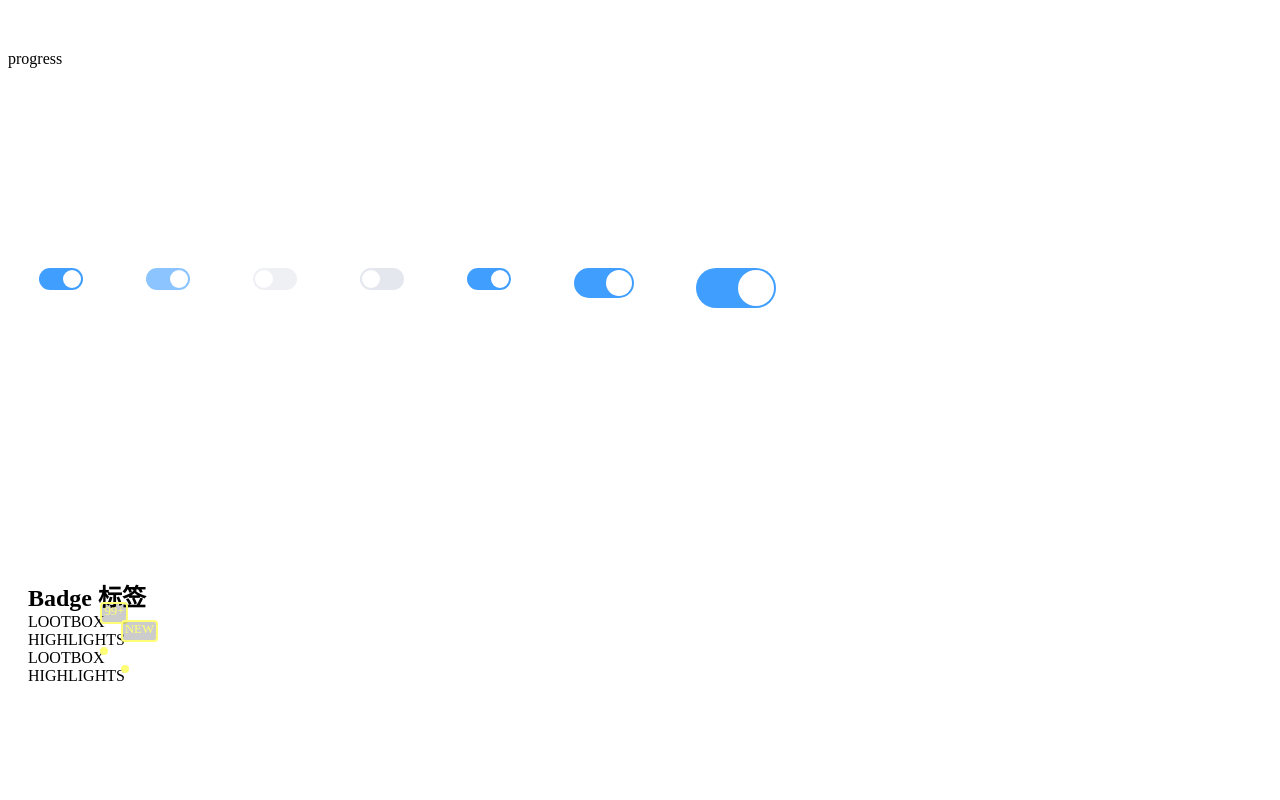
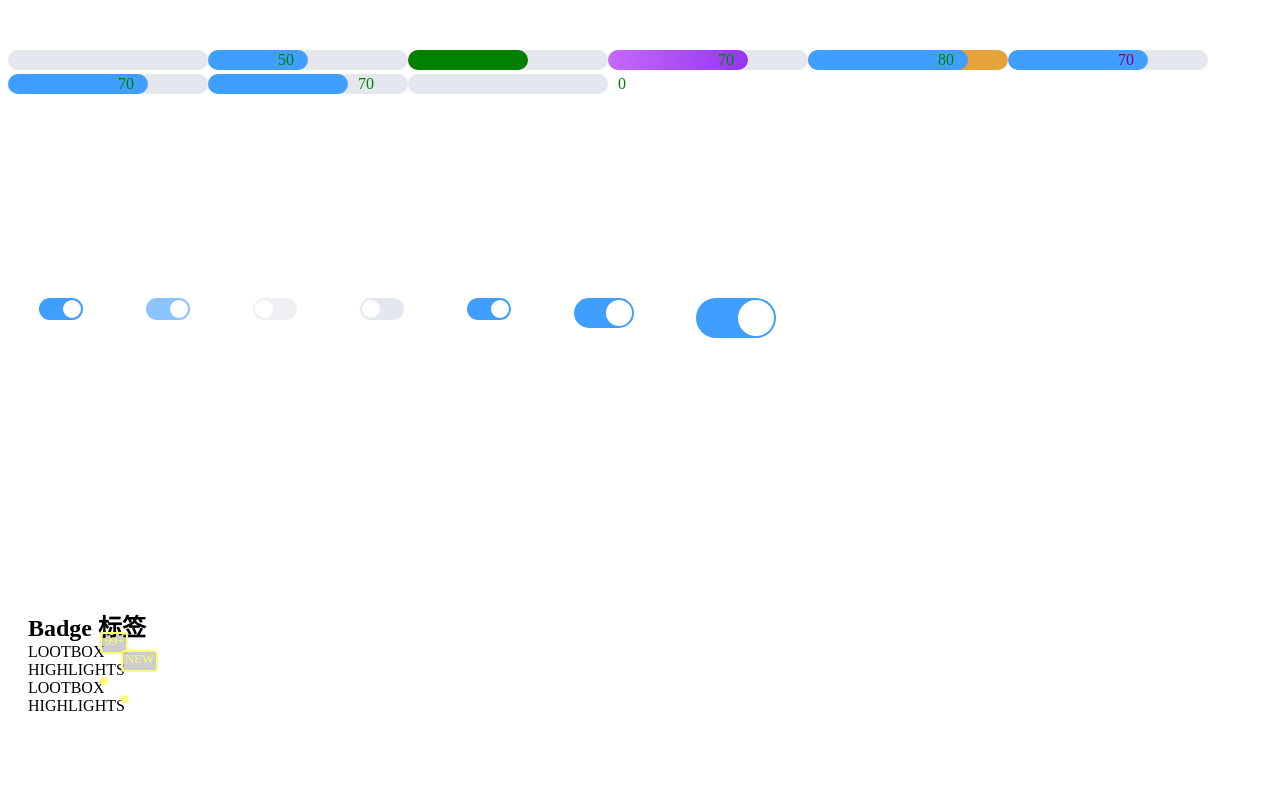
Before and after one commit to yingjieweb/league-ui, a Vue app: page / in a window 1280 px wide. Shown: the top 800 px of the page. Built offline with nearby package versions, Linux system fonts and the light colour scheme.

Commit message:
Basic implement Progress component

```diff
--- a/src/App.vue
+++ b/src/App.vue
@@ -1,7 +1,15 @@
 <template>
   <div id="app">
     <section style="margin-top: 50px; margin-bottom: 200px;">
-      <lol-progress></lol-progress>
+      <lol-progress width="200" height="20"></lol-progress>
+      <lol-progress width="200" height="20" percentage="50"></lol-progress>
+      <lol-progress width="200" height="20" percentage="60" activeColor="green"></lol-progress>
+      <lol-progress width="200" height="20" percentage="70" activeColor="linear-gradient(90deg, #C568F9 0%, #9337F1 100%)"></lol-progress>
+      <lol-progress width="200" height="20" percentage="80" inactiveColor="#E6A23C"></lol-progress>
+      <lol-progress width="200" height="20" percentage="70" textColor="purple"></lol-progress>
+      <lol-progress width="200" height="20" percentage="70" textPosition="inside"></lol-progress>
+      <lol-progress width="200" height="20" percentage="70" textPosition="follow"></lol-progress>
+      <lol-progress width="200" height="20" textPosition="outside"></lol-progress>
     </section>
 
     <section style="width: 800px; display: flex; justify-content: space-around; margin-top: 50px; margin-bottom: 20px;">
@@ -10,8 +18,8 @@
       <lol-switch v-model="switchStatus3" disabled></lol-switch>
       <lol-switch v-model="switchStatus4" activeColor="green"></lol-switch>
       <lol-switch v-model="switchStatus5" inactiveColor="#E6A23C"></lol-switch>
-      <lol-switch v-model="switchStatus6" :width="60" :height="30"></lol-switch>
-      <lol-switch v-model="switchStatus7" :width="80" :height="40" ></lol-switch>
+      <lol-switch v-model="switchStatus6" width="60" height="30"></lol-switch>
+      <lol-switch v-model="switchStatus7" width="80" height="40" ></lol-switch>
     </section>
 
     <section style="margin-top: 50px; margin-bottom: 200px;">
--- a/src/components/Progress/LolProgress.vue
+++ b/src/components/Progress/LolProgress.vue
@@ -1,17 +1,107 @@
 <template>
   <div class="lol-progress">
-      <div class="progress-inner">
-          progress
+      <div ref="outer" class="progress-outer" :style="outerStyles">
+        <div ref="inner" class="progress-inner" :style="innerStyles">
+          <span ref="insideText" class="inside-text" :style="textStyles" v-if="textPosition === 'inside'">{{percentage}}</span>
+        </div>
+        <span ref="followText" class="follow-text" :style="textStyles" v-if="textPosition === 'follow'">{{percentage}}</span>
       </div>
+      <span ref="outsideText" class="outside-text" :style="textStyles" v-if="textPosition === 'outside'">{{percentage}}</span>
   </div>
 </template>
 
 <script lang="js">
   export default {
     name: "LolProgress",
+    props: {
+      width: {
+        type: Number | String,
+        default: 100
+      },
+      height: {
+        type: Number | String,
+        default: 22,
+      },
+      percentage: {
+        type: Number | String,
+        default: 0,
+      },
+      activeColor: {
+        type: String,
+        default: '#409EFF'
+      },
+      inactiveColor: {
+        type: String,
+        default: '#E4E7ED'
+      },
+      textColor: {
+        type: String,
+        default: 'green'
+      },
+      textSize: {
+        type: Number | String,
+        default: 22,
+      },
+      textPosition: {
+        type: String,
+        default: 'inside' // inside follow outside
+      }
+    },
+    computed: {
+      outerStyles() {
+        return {
+          width: this.width + 'px',
+          height: this.height + 'px',
+          borderRadius: this.height / 2 + 'px',
+          background: this.inactiveColor
+        }
+      },
+      innerStyles() {
+        return {
+          width: parseFloat(this.percentage * this.width / 100).toFixed(2) + 'px',
+          height: this.height + 'px',
+          borderRadius: this.height / 2 + 'px',
+          background: this.activeColor
+        }
+      },
+      textStyles() {
+        return {
+          color: this.textColor,
+          lineHeight: this.height + 'px',
+        }
+      }
+    },
+    methods: {
+      setInnerStyles() {
+        let temp = { inside: 'insideText', follow: 'followText', outside: 'outsideText' }
+        this.$refs[temp[this.textPosition]].style.left = parseInt(this.$refs.inner.style.width) - 30 + 'px';
+      }
+    },
+    mounted() {
+      this.setInnerStyles()
+    }
   }
 </script>
 
 <style lang="scss" scoped>
+  .lol-progress {
+    display: flex;
+    align-items: center;
+    display: inline-flex;
 
+    .progress-outer {
+      display: flex;
+      background: gray;
+
+      .progress-inner {
+        position: relative;
+
+        .inside-text { position: absolute; }
+      }
+
+      .follow-text { margin-left: 10px; }
+    }
+
+    .outside-text { margin-left: 10px;}
+  }
 </style>
```
